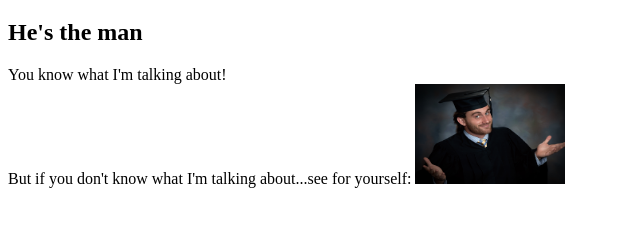
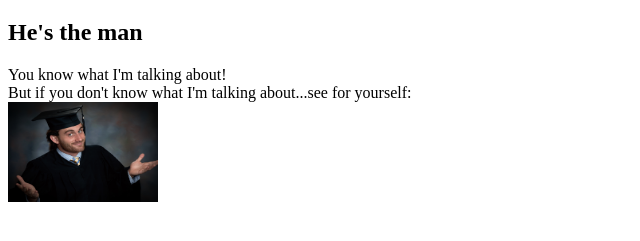
Before and after one commit to TannerGordon/personalWebsite, a plain HTML site: page index.html in a window 1280 px wide. Shown: the part 61-302 px from the top of the page, without its empty margins (0-640 px from the left). Drawn offline with Linux system fonts and the light colour scheme.

Commit message:
debug image

```diff
--- a/index.html
+++ b/index.html
@@ -9,6 +9,7 @@
     You know what I'm talking about!
     <br>
     But if you don't know what I'm talking about...see for yourself:
-    <img src="/img/gradPic.jpg" height="100" width="150">
+    <br>
+    <img src="/images/gradPic.jpg" height="100" width="150">
   </body>
 </html>
```
Also changed, not shown: images/gradPic.jpg (renamed from img/gradPic.jpg).
